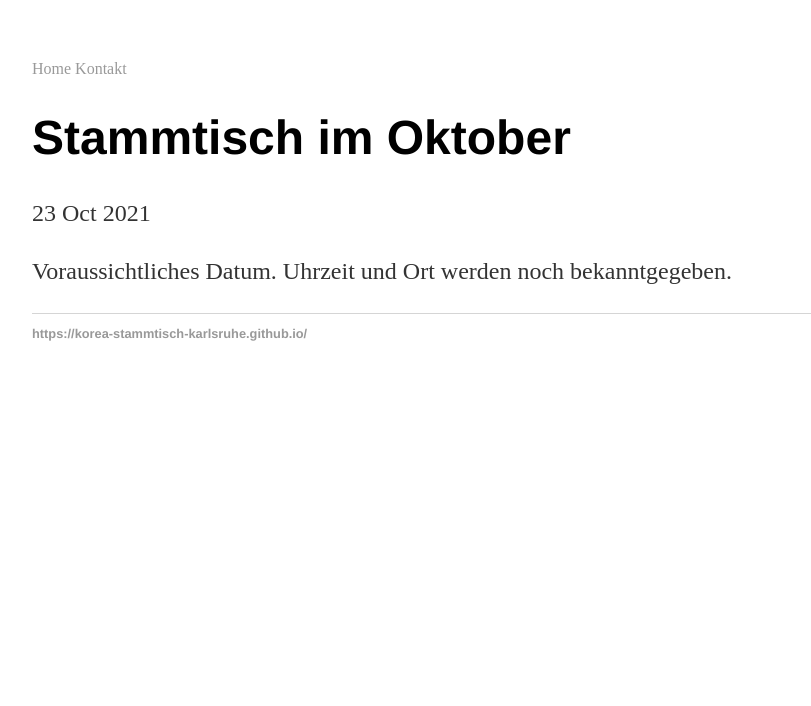
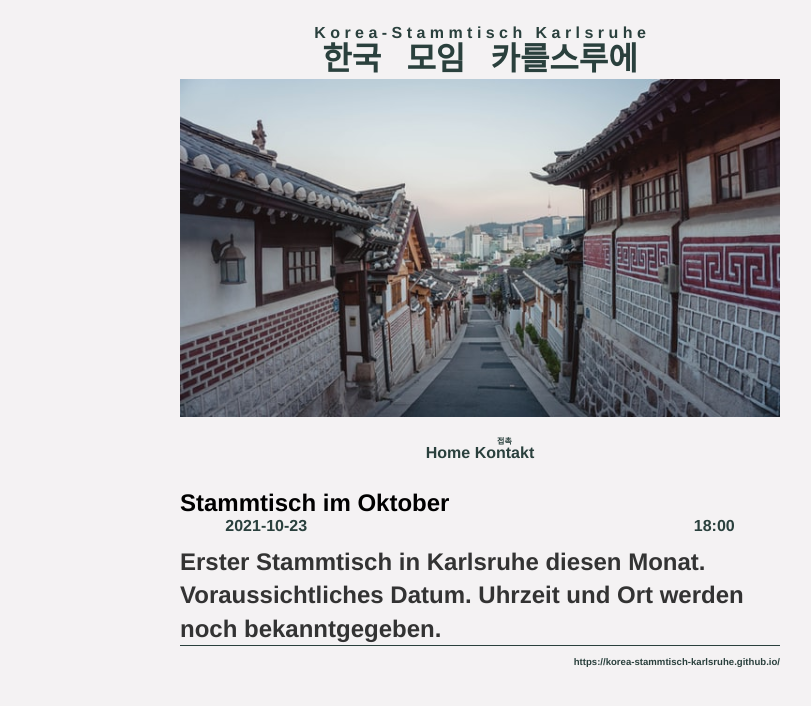
Before and after one commit to korea-stammtisch-karlsruhe/korea-stammtisch-karlsruhe.github.io, a Jekyll site: the page built from _posts/2021-10-23-oct.md, in a window 1280 px wide. Shown: the top 706 px of the page, without its empty margins (160-971 px from the left). Built offline with Jekyll 4.4.1, drawn with Linux system fonts in a browser that asks for light colours.

Commit message:
Restructers Page
This restructers the website a bit and add stuff like
a header picture etc.

```diff
--- a/_data/navigation.yml
+++ b/_data/navigation.yml
@@ -1,4 +1,6 @@
 - name: Home
+  korean:
   link: /
 - name: Kontakt
+  korean: 접촉
   link: /kontakt
--- a/_includes/navigation.html
+++ b/_includes/navigation.html
@@ -1,7 +1,9 @@
 <nav>
+    <ul>
     {% for item in site.data.navigation %}
-        <a href="{{ item.link }}" {% if page.url == item.link %}style="color: red;"{% endif %}>
-            {{ item.name }}
+        <a href="{{ item.link }}" >
+            <ruby>{{ item.name }}<rt>{{ item.korean }}</rt></ruby>
         </a>
     {% endfor %}
+    </ul>
 </nav>
--- a/_layouts/default.html
+++ b/_layouts/default.html
@@ -1,10 +1,16 @@
 <!DOCTYPE html>
 <html>
     <head>
+        <meta charset="utf-8">
 	<title>{{ page.title }}</title>
 	<!-- link to main stylesheet -->
-			<link rel="stylesheet" type="text/css" href="/css/main.css">
+	<link rel="stylesheet" href="/assets/css/styles.css">
     </head>
+    <header>
+        <h1><a href="/"><ruby>한국 모임 카를스루에<rt>K o r e a - S t a m m t i s c h &nbsp; K a r l s r u h e</rt></ruby></a></h1>
+        <img src="/assets/images/header.jpg">
+    </header>
+
     <body>
         {% include navigation.html %}
 	{{ content }}
--- /dev/null
+++ b/_layouts/home.html
@@ -0,0 +1,7 @@
+---
+layout: default
+---
+
+<article>
+    {{ content }}
+</article>
--- a/_layouts/post.html
+++ b/_layouts/post.html
@@ -1,9 +1,10 @@
 ---
-layout: default
+layout: home
 ---
 <h1>{{ page.title }}</h1>
-<p class="meta">{{ page.date | date_to_string }}</p>
+<div class="infohead">
+    <span>{{ page.date | date:"%Y-%m-%d" }}</span>
+    <span>{{ page.time }}</span>
+</div>
 
-<div class="post">
-  {{ content }}
-</div>
+{{ content }}
--- a/_posts/2021-10-23-oct.md
+++ b/_posts/2021-10-23-oct.md
@@ -1,7 +1,10 @@
 ---
 layout: post
 title: "Stammtisch im Oktober"
+time: "18:00"
+place: "Wird noch bekanntgegeben"
 date: 2021-10-23
 ---
 
+Erster Stammtisch in Karlsruhe diesen Monat.
 Voraussichtliches Datum. Uhrzeit und Ort werden noch bekanntgegeben.
--- /dev/null
+++ b/_sass/main.scss
@@ -0,0 +1,76 @@
+$link-color: #2A403D;
+$link-color-hover: #748B6F;
+$background-color: #F4F2F3;
+
+* {
+    border: 0;
+    box-sizing: border-box;
+    font-family:'Helvetica', 'Arial', 'Sans-Serif';
+    padding: 0px;
+    list-style: none;
+    font-weight: bold;
+}
+body {
+    background-color: $background-color;
+    margin: 25px auto;
+    width: 70%;
+}
+header, nav, main, footer, h1, p {
+    width: 600px;
+    margin: 0 auto;
+}
+nav {
+    margin-bottom: 10px;
+    border-bottom: solid 1px $background-color;
+    display: flex;
+    flex-direction: row;
+    justify-content: space-around;
+}
+img {
+    max-width: 100%;
+    height: auto;
+}
+
+header
+{
+    margin-top: 15px;
+    & > h1 {
+        text-align: center;
+    }
+}
+
+a {
+    text-decoration: none;
+    color: $link-color;
+    &:hover {
+        color: $link-color-hover;
+    }
+}
+
+p {
+    font-size: 1.5em;
+    line-height: 1.4em;
+    color: #333;
+}
+
+footer {
+    border-top: 1px solid $link-color;
+    font-size: .6em;
+    text-align: right;
+}
+
+div.nextmeetup > a:first-child {
+    color: #111;
+}
+
+div.infohead {
+    display: flex;
+    flex-direction: row;
+    flex-wrap: wrap;
+    justify-content: space-around;
+    color: $link-color;
+    margin-bottom: 10px;
+    & > span {
+        white-space:nowrap;
+    }
+}
--- /dev/null
+++ b/assets/css/styles.scss
@@ -0,0 +1,3 @@
+---
+---
+@import "main";
--- a/css/main.css
+++ /dev/null
@@ -1,43 +0,0 @@
-body {
-    margin: 60px auto;
-    width: 70%;
-}
-nav ul, footer ul {
-    font-family:'Helvetica', 'Arial', 'Sans-Serif';
-    padding: 0px;
-    list-style: none;
-    font-weight: bold;
-}
-nav ul li, footer ul li {
-    display: inline;
-    margin-right: 20px;
-}
-a {
-    text-decoration: none;
-    color: #999;
-}
-a:hover {
-    text-decoration: underline;
-}
-h1 {
-    font-size: 3em;
-    font-family:'Helvetica', 'Arial', 'Sans-Serif';
-}
-p {
-    font-size: 1.5em;
-    line-height: 1.4em;
-    color: #333;
-}
-footer {
-    border-top: 1px solid #d5d5d5;
-    font-size: .8em;
-}
-
-ul.posts {
-    margin: 20px auto 40px;
-    font-size: 1.5em;
-}
-
-ul.posts li {
-    list-style: none;
-}
--- a/index.html
+++ b/index.html
@@ -2,7 +2,5 @@
 layout: default
 title: Korea-Stammtisch Karlsruhe
 ---
-<div class="blurb">
-	<h1>Das ist die Webseite für den Korea Stammtisch.</h1>
-	<p>Um mehr zu erfahren schau bei <a href="/about">nach.</a></p>
-</div><!-- /.blurb -->
+
+<meta http-equiv="Refresh" content="0; URL=/home">
```
Also changed, not shown: home.md (added, +10 -0 lines), assets/images/header.jpg (added). Lines whose indentation alone changed are shown as unchanged.
